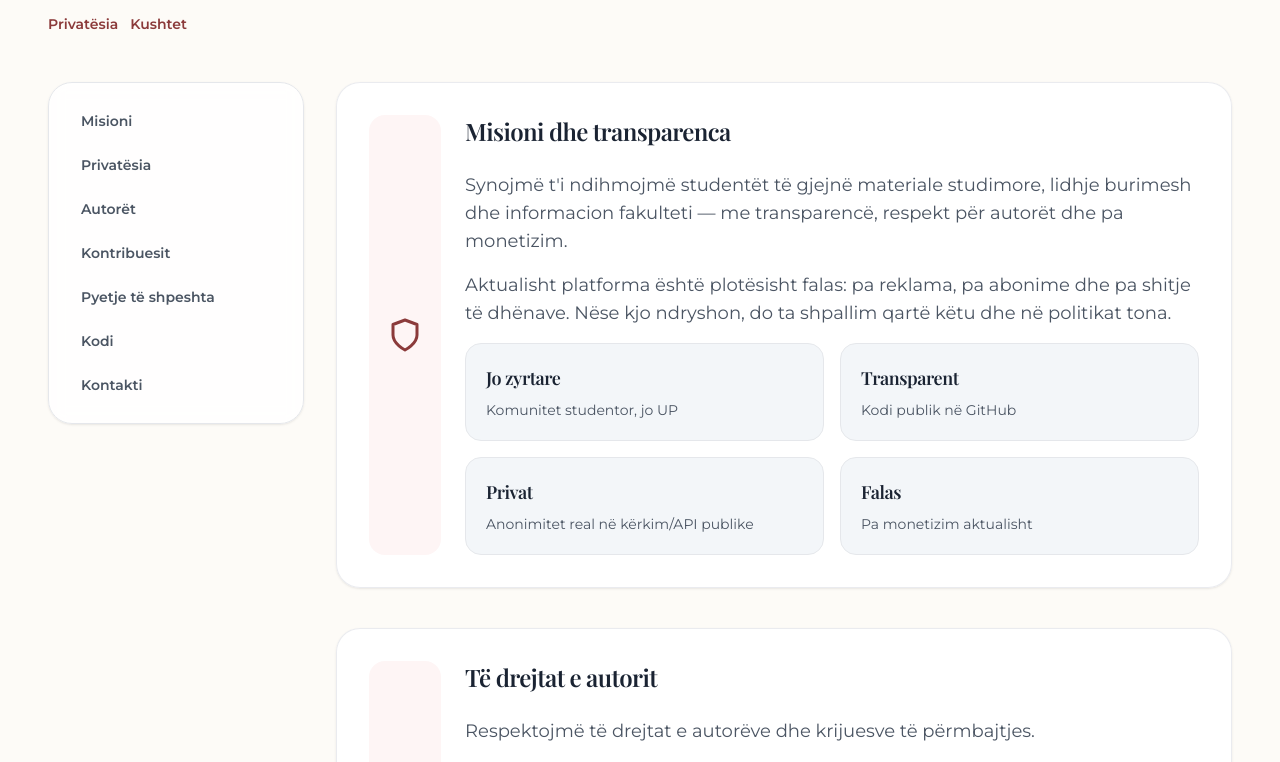
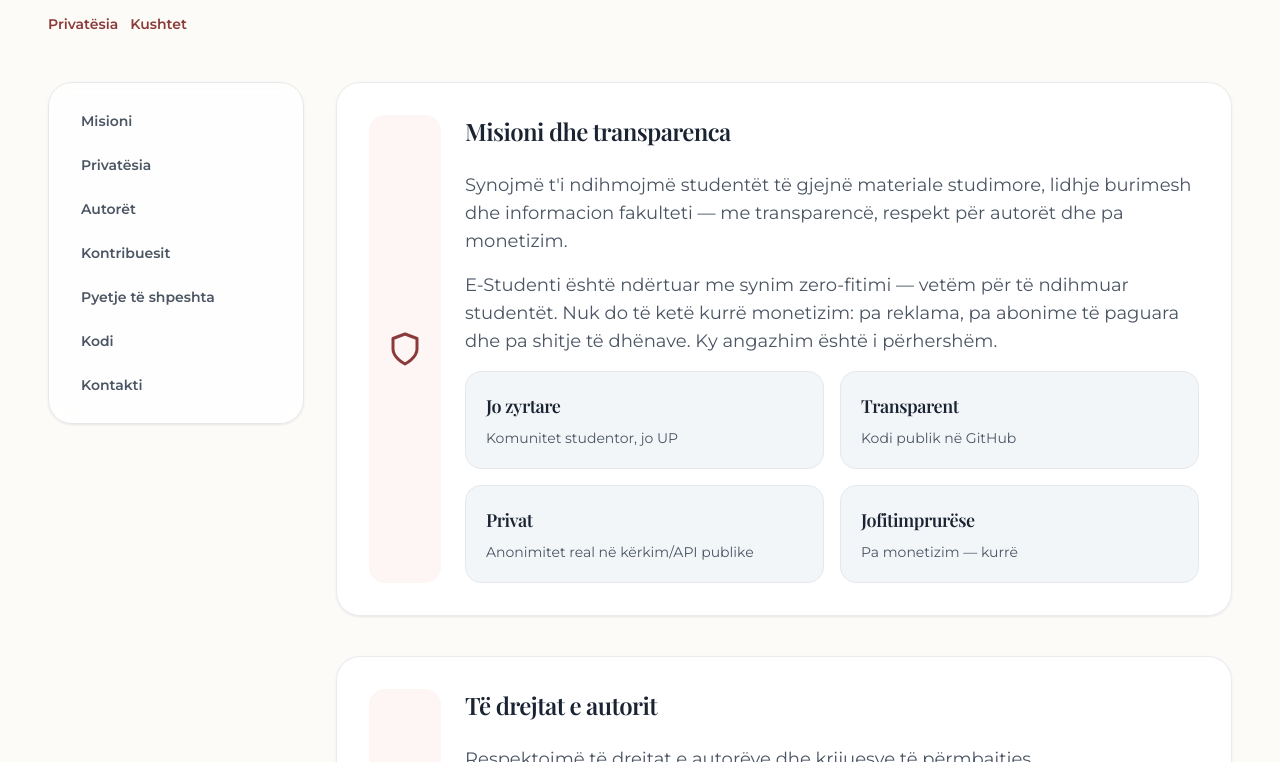
Before and after one commit to edonamulaj0/e-studenti, a Next.js app: page /informacione in a window 1280 px wide. Shown: the part 469-1231 px from the top of the page. Built offline with nearby package versions, Linux system fonts and the light colour scheme; no server answers.

Commit message:
Privacy page updated

```diff
--- a/app/informacione/page.js
+++ b/app/informacione/page.js
@@ -181,16 +181,17 @@
                 respekt për autorët dhe pa monetizim.
               </p>
               <p>
-                Aktualisht platforma është plotësisht falas: pa reklama, pa
-                abonime dhe pa shitje të dhënave. Nëse kjo ndryshon, do ta
-                shpallim qartë këtu dhe në politikat tona.
+                E-Studenti është ndërtuar me synim zero-fitimi — vetëm për të
+                ndihmuar studentët. Nuk do të ketë kurrë monetizim: pa reklama,
+                pa abonime të paguara dhe pa shitje të dhënave. Ky angazhim
+                është i përhershëm.
               </p>
               <div className="grid gap-4 md:grid-cols-2">
                 {[
                   ["Jo zyrtare", "Komunitet studentor, jo UP"],
                   ["Transparent", "Kodi publik në GitHub"],
                   ["Privat", "Anonimitet real në kërkim/API publike"],
-                  ["Falas", "Pa monetizim aktualisht"],
+                  ["Jofitimprurëse", "Pa monetizim — kurrë"],
                 ].map(([title, text]) => (
                   <div key={title} className="rounded-2xl border border-gray-200 bg-navy-100/50 p-5">
                     <h3 className="font-semibold text-navy-900">{title}</h3>
--- a/app/kushtet/page.js
+++ b/app/kushtet/page.js
@@ -13,8 +13,8 @@
     text: "E-Studenti është platformë komunitare, e ndërtuar nga studentë, pa lidhje zyrtare me Universitetin e Prishtinës. Materialet dhe lidhjet janë përmbajtje e gjeneruar nga përdoruesit — nuk i verifikojmë për saktësi akademike dhe nuk zëvendësojmë burime zyrtare të universitetit.",
   },
   {
-    title: "Pa monetizim",
-    text: "Aktualisht platforma nuk ka reklama, abonime të paguara apo shitje të dhënash. Nëse monetizimi prezantohet në të ardhmen, këto kushte do të përditësohen para hyrjes në fuqi.",
+    title: "Pa monetizim — angazhim i përhershëm",
+    text: "E-Studenti është ndërtuar me synim zero-fitimi, vetëm për të ndihmuar studentët. Nuk do të ketë kurrë monetizim — as tani, as në të ardhmen. Pa reklama, pa abonime të paguara, pa shitje të dhënash, pa modele \"freemium\" apo sponsorizime të paguara. Ky angazhim është pjesë e natyrës së platformës dhe nuk ndryshon.",
   },
   {
     title: "Pronësia e përmbajtjes",
--- a/app/privatesia/page.js
+++ b/app/privatesia/page.js
@@ -10,7 +10,7 @@
 const sections = [
   {
     title: "Kush jemi",
-    text: "E-Studenti është një platformë komunitare e ndërtuar nga studentë, jo një shërbim zyrtar i Universitetit të Prishtinës. Nuk kemi monetizim — pa reklama, pa abonime të paguara dhe pa shitje të të dhënave.",
+    text: "E-Studenti është një platformë komunitare e ndërtuar nga studentë — shërbim jozyrtar i Universitetit të Prishtinës dhe iniciativë jofitimprurëse.",
   },
   {
     title: "Çfarë mbledhim",
@@ -34,7 +34,7 @@
   },
   {
     title: "Pa monetizim / pa shitje të dhënash",
-    text: "Aktualisht nuk monetizojmë platformën dhe nuk shesim të dhëna personale te palë të treta. Nëse kjo ndryshon në të ardhmen, politika do të përditësohet para se ndonjë monetizim të hyjë në fuqi.",
+    text: "Monetizimi nuk do të ndodhë kurrë — as tani, as në të ardhmen. E-Studenti mbetet jofitimprurës dhe falas: nuk shesim të dhëna personale te palë të treta, nuk shfaqim reklama, nuk kërkojmë abonime dhe nuk e përdorim platformën për fitim financiar në asnjë formë. Ky angazhim është i përhershëm.",
   },
   {
     title: "Kontakt për privatësi",
```
